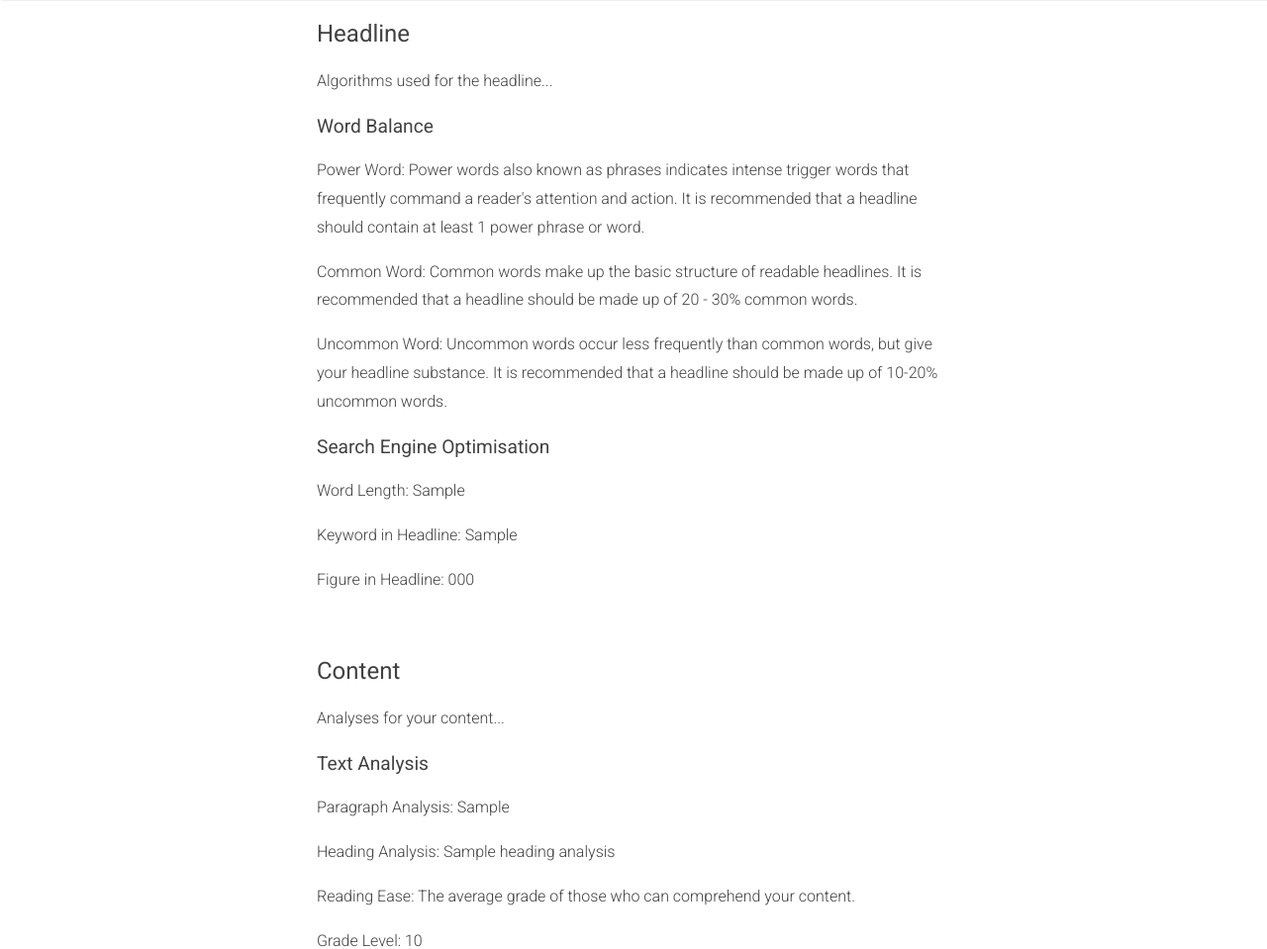
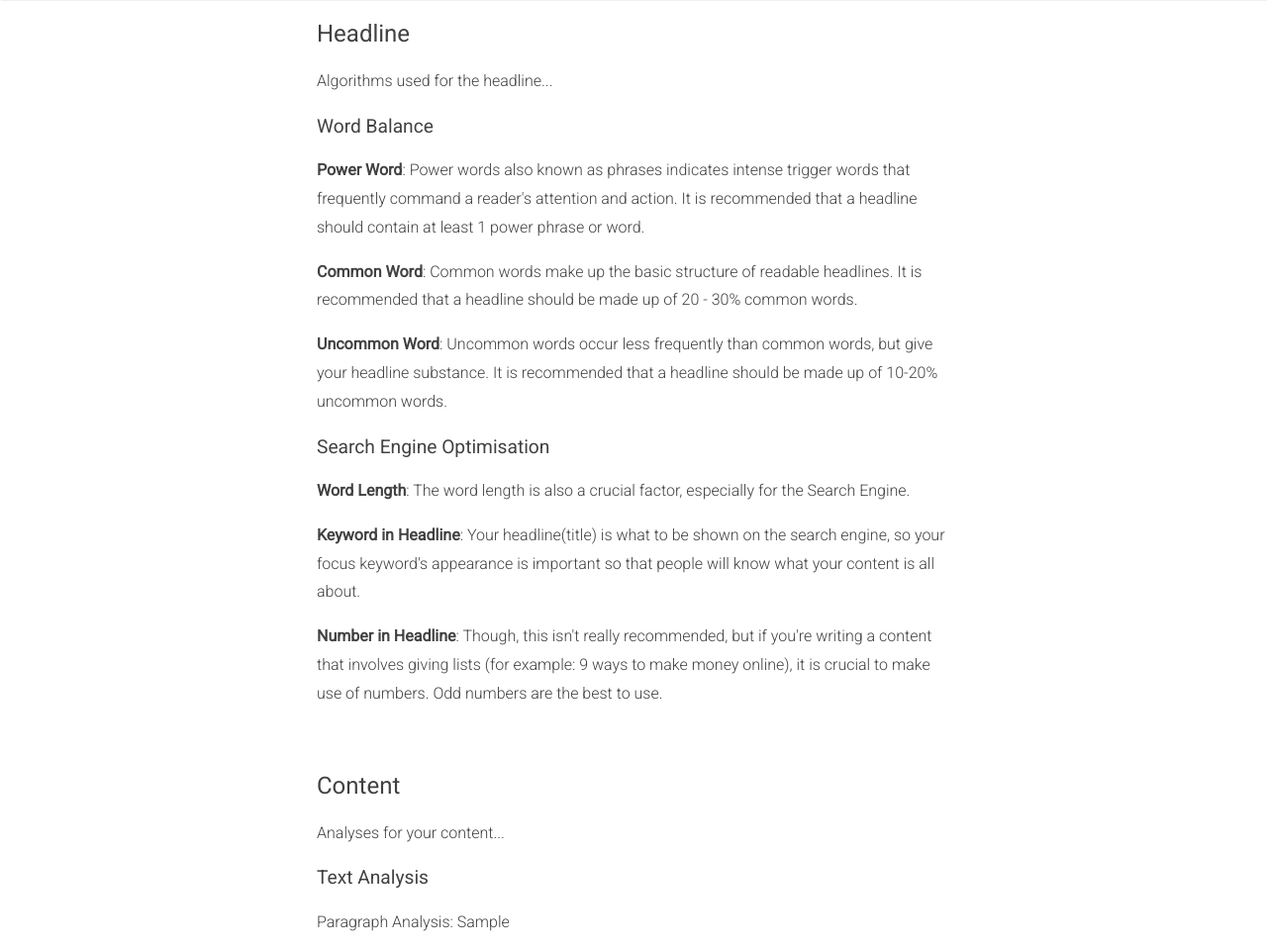
Before and after one commit to malikolabiyi/content-analyser, a Flask app: template templates/algorithms.html in a window 1280 px wide. Shown: the part 84-1043 px from the top of the page at 99% size. Run offline with Flask 2, Linux system fonts and the light colour scheme; the template is opened without the code that fills it: most values are stand-ins (such as "Sample title", 1, 10 or a date in 2020).

Commit message:
Making it better

```diff
--- a/templates/algorithms.html
+++ b/templates/algorithms.html
@@ -30,23 +30,23 @@
 
         <div>
             <h3>Word Balance</h3>
-            <p id="power_word">Power Word: Power words also known as phrases indicates intense trigger words that frequently command a reader's attention and action. It is recommended that a headline should contain at least 1 power phrase or word.</p>
+            <p id="power_word"><b>Power Word</b>: Power words also known as phrases indicates intense trigger words that frequently command a reader's attention and action. It is recommended that a headline should contain at least 1 power phrase or word.</p>
 
-            <p id="common_word">Common Word: Common words make up the basic structure of readable headlines. It is recommended that a headline should be made up of 20 - 30% common words.</p>
+            <p id="common_word"><b>Common Word</b>: Common words make up the basic structure of readable headlines. It is recommended that a headline should be made up of 20 - 30% common words.</p>
 
-            <p id="uncommon_word">Uncommon Word: Uncommon words occur less frequently than common words, but give your headline substance. It is recommended that a headline should be made up of 10-20% uncommon words.</p>
+            <p id="uncommon_word"><b>Uncommon Word</b>: Uncommon words occur less frequently than common words, but give your headline substance. It is recommended that a headline should be made up of 10-20% uncommon words.</p>
         </div>
 
         <div>
           <h3>Search Engine Optimisation</h3>
 
-          <p id="word_length">Word Length: {{word_length_for_headline}}</p>
+          <p id="word_length"><b>Word Length</b>: The word length is also a crucial factor, especially for the Search Engine. </p>
 
-          <p id="keyword_in_headline">Keyword in Headline: {{keyword_in_headline}}</p>
+          <p id="keyword_in_headline"><b>Keyword in Headline</b>: Your headline(title) is what to be shown on the search engine, so your focus keyword's appearance is important so that people will know what your content is all about.</p>
 
-          <p id="number_in_headline">Figure in Headline: {{number_in_headline}}</p>
+          <p id="number_in_headline"><b>Number in Headline</b>: Though, this isn't really recommended, but if you're writing a content that involves giving lists (for example: 9 ways to make money online), it is crucial to make use of numbers. Odd numbers are the best to use.</p>
         </div>
-        </section>
+    </section>
 
         <section id="content">
           <h2>Content</h2>
```
